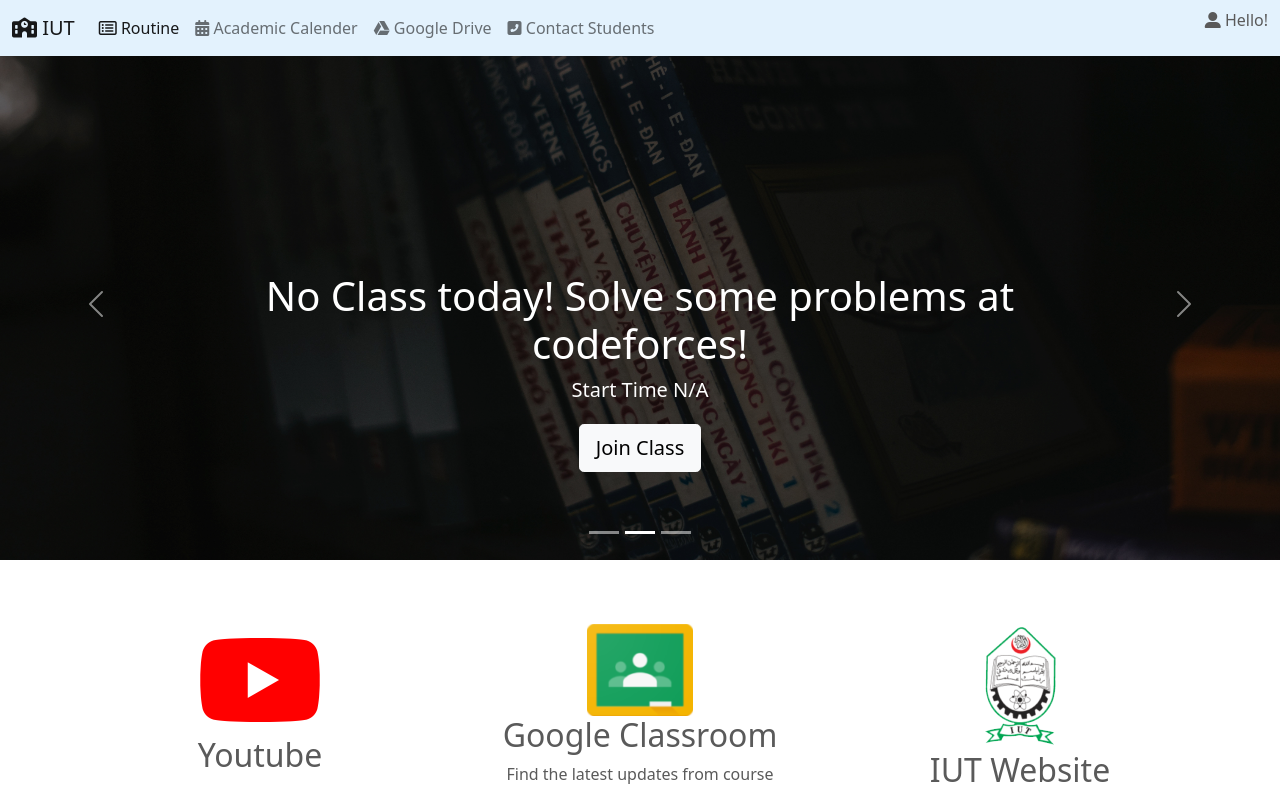
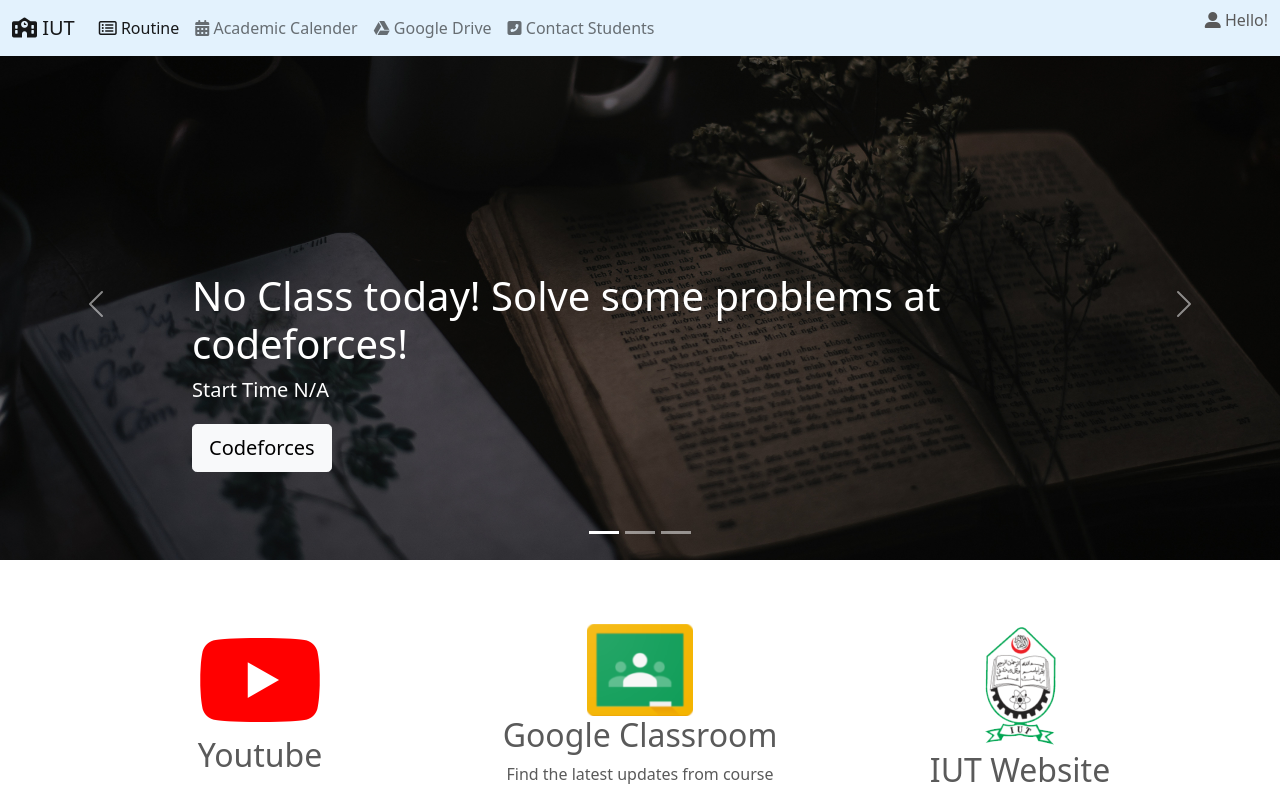
Before and after one commit to tzf101/IUT-Online-Class-Manager, a React (Create React App) app: page / in a window 1280 px wide. Shown: the top 786 px of the page. Built offline with nearby package versions, Linux system fonts and the light colour scheme.

Commit message:
button text fixed

```diff
--- a/src/components/App.jsx
+++ b/src/components/App.jsx
@@ -25,14 +25,17 @@
                 currentClassName={links[week][index].class}
                 currentClassTime={links[week][index].duration}
                 currentClassLink={links[week][index].link}
+                currentButtonText={links[week][index].buttonText}
 
                 upcomingClassName={links[week][index+1].class}
                 upcomingClassTime={links[week][index+1].duration}
                 upcomingClassLink={links[week][index+1].link}
+                upcomingButtonText={links[week][index+1].buttonText}
 
                 upcomingClassName2={links[week][index+2].class}
                 upcomingClassTime2={links[week][index+2].duration}
                 upcomingClassLink2={links[week][index+2].link}
+                upcomingButtonText2={links[week][index+2].buttonText}
             />
             <External />
             <Footer />
--- a/src/components/Carousel.jsx
+++ b/src/components/Carousel.jsx
@@ -3,7 +3,7 @@
 function Carousel(props) {
     return (
         <div>
-            <div id="myCarousel" className="carousel slide" data-bs-ride="carousel">
+            <div id="myCarousel" className="carousel slide" data-bs-ride="carousel"  data-bs-interval="20000">
                 <div className="carousel-indicators">
                     <button
                         type="button"
@@ -39,7 +39,7 @@
                                         className="btn btn-lg btn btn-light"
                                         href={props.currentClassLink}
                                     >
-                                        Join Class
+                                        {props.currentButtonText}
                                     </a>
                                 </p>
                             </div>
@@ -56,7 +56,7 @@
                                         className="btn btn-lg btn btn-light"
                                         href={props.upcomingClassLink}
                                     >
-                                        Join Class
+                                        {props.upcomingButtonText}
                                     </a>
                                 </p>
                             </div>
@@ -73,7 +73,7 @@
                                         className="btn btn-lg btn btn-light"
                                         href={props.upcomingClassLink2}
                                     >
-                                        Join Class
+                                        {props.upcomingButtonText2}
                                     </a>
                                 </p>
                             </div>
--- a/src/components/classDetails.js
+++ b/src/components/classDetails.js
@@ -7,71 +7,83 @@
             end: 2359,
             week: "Sunday",
             duration: "N/A",
-        link: "https://codeforces.com/"
+            buttonText: "Codeforces",
+            link: "https://codeforces.com/",
         },
         {
             class: "No Class today! Solve some problems at codeforces!",
             end: 2359,
             week: "Sunday",
             duration: "N/A",
-        link: "https://codeforces.com/"
+            buttonText: "Codeforces",
+            link: "https://codeforces.com/",
         },
         {
             class: "No Class today! Solve some problems at codeforces!",
             end: 2359,
             week: "Sunday",
             duration: "N/A",
-        link: "https://codeforces.com/"
+            buttonText: "Codeforces",
+            link: "https://codeforces.com/",
         },
         {
             class: "No Class today! Solve some problems at codeforces!",
             end: 2359,
             week: "Sunday",
             duration: "N/A",
-        link: "https://codeforces.com/"
+            buttonText: "Codeforces",
+            link: "https://codeforces.com/",
         },
         {
             class: "No Class today! Solve some problems at codeforces!",
             end: 2359,
             week: "Sunday",
             duration: "N/A",
-        link: "https://codeforces.com/"
+            buttonText: "Codeforces",
+            link: "https://codeforces.com/",
         },
         {
             class: "No Class today! Solve some problems at codeforces!",
             end: 2359,
             week: "Sunday",
             duration: "N/A",
-        link: "https://codeforces.com/"
+            buttonText: "Codeforces",
+            link: "https://codeforces.com/",
         },
         {
             class: "No Class today! Solve some problems at codeforces!",
             end: 2359,
             week: "Sunday",
             duration: "N/A",
-        link: "https://codeforces.com/"
-    }],
+            buttonText: "Codeforces",
+            link: "https://codeforces.com/",
+        },
+    ],
     //Monday
-    [{
+    [
+        {
             class: "CSE 4303 - Sabbir Ahmed",
             end: 1150,
             week: "Monday",
             duration: "10.50 - 11.50 am",
-        link: "https://codeforces.com/"
+            buttonText: "Join Class",
+            link: "https://codeforces.com/",
         },
         {
             class: "MATH 4341 - Mohsinul Kabir Shanto",
             end: 1300,
             week: "Monday",
             duration: "12:00 - 1:00pm",
-        link: "https://codeforces.com/"
+            buttonText: "Join Class",
+            link: "https://codeforces.com/",
         },
         {
             class: "EEE 4383",
             end: 1430,
             week: "Monday",
             duration: "N/A",
-        link: "https://codeforces.com/"
+            buttonText: "Codeforces",
+            link: "https://codeforces.com/",
         },
         //Class Finished for Monday
         {
@@ -79,64 +91,75 @@
             end: 2359,
             week: "Monday",
             duration: "N/A",
-        link: "https://codeforces.com/"
+            buttonText: "Codeforces",
+            link: "https://codeforces.com/",
         },
         {
             class: "No Class today! Solve some problems at codeforces!",
             end: 2359,
             week: "Monday",
             duration: "N/A",
-        link: "https://codeforces.com/"
+            buttonText: "Codeforces",
+            link: "https://codeforces.com/",
         },
         {
             class: "No Class today! Solve some problems at codeforces!",
             end: 2359,
             week: "Monday",
             duration: "N/A",
-        link: "https://codeforces.com/"
+            buttonText: "Codeforces",
+            link: "https://codeforces.com/",
         },
         {
             class: "No Class today! Solve some problems at codeforces!",
             end: 2359,
             week: "Monday",
             duration: "N/A",
-        link: "https://codeforces.com/"
+            buttonText: "Codeforces",
+            link: "https://codeforces.com/",
         },
         {
             class: "No Class today! Solve some problems at codeforces!",
             end: 2359,
             week: "Sunday",
             duration: "N/A",
-        link: "https://codeforces.com/"
-    },],
+            buttonText: "Codeforces",
+            link: "https://codeforces.com/",
+        },
+    ],
     //Tuesday
-    [{
+    [
+        {
             class: "CSE 4305 - Md. Hamjajul Ashmafee",
             end: 1040,
             week: "Tuesday",
             duration: "9:40 - 10:40 am",
-        link: "https://codeforces.com/"
+            buttonText: "Join Class",
+            link: "https://codeforces.com/",
         },
         {
             class: "CSE 4303 - Sabbir Ahmed",
             end: 1150,
             week: "Tuesday",
             duration: "12:00 - 1:00pm",
-        link: "https://codeforces.com/"
+            buttonText: "Join Class",
+            link: "https://codeforces.com/",
         },
         {
             class: "CSE 4307 - Abu Raihan Mostofa Kamal",
             end: 1300,
             week: "Tuesday",
             duration: "12:00 - 1:00 pm",
-        link: "https://codeforces.com/"
+            buttonText: "Join Class",
+            link: "https://codeforces.com/",
         },
         {
             class: "EEE 4384 - (1A/1B)",
             end: 1540,
             week: "Tuesday",
             duration: "1:30 - 3:40 pm",
-        link: "https://codeforces.com/"
+            buttonText: "Join Class",
+            link: "https://codeforces.com/",
         },
         //Class Finished for Tuesday
         {
@@ -144,50 +167,59 @@
             end: 2359,
             week: "Tuesday",
             duration: "N/A",
-        link: "https://codeforces.com/"
+            buttonText: "Codeforces",
+            link: "https://codeforces.com/",
         },
         {
             class: "No Class today! Solve some problems at codeforces!",
             end: 2359,
             week: "Tuesday",
             duration: "N/A",
-        link: "https://codeforces.com/"
+            buttonText: "Codeforces",
+            link: "https://codeforces.com/",
         },
         {
             class: "No Class today! Solve some problems at codeforces!",
             end: 2359,
             week: "Tuesday",
             duration: "N/A",
-        link: "https://codeforces.com/"
-    }],
+            buttonText: "Codeforces",
+            link: "https://codeforces.com/",
+        },
+    ],
     //Wednesday
-    [{
+    [
+        {
             class: "CSE 4304 - 1A (SA, L_3)",
             end: 1150,
             week: "Wednesday",
             duration: "9:40 - 11:50 am",
-        link: "https://codeforces.com/"
+            buttonText: "Join Class",
+            link: "https://codeforces.com/",
         },
         {
             class: "CSE 4304 - 1B (AJ, MHA)",
             end: 1150,
             week: "Wednesday",
             duration: "12:00 - 1:00pm",
-        link: "https://codeforces.com/"
+            buttonText: "Join Class",
+            link: "https://codeforces.com/",
         },
         {
             class: "CSE 4307 - Abu Raihan Mostofa Kamal",
             end: 1300,
             week: "Wednesday",
             duration: "12:00 - 1:00 pm",
-        link: "https://codeforces.com/"
+            buttonText: "Join Class",
+            link: "https://codeforces.com/",
         },
         {
             class: "EEE 4383",
             end: 1430,
             week: "Wednesday",
             duration: "1:30 - 2:40 pm",
-        link: "https://codeforces.com/"
+            buttonText: "Join Class",
+            link: "https://codeforces.com/",
         },
         //Class Finished for Wednesday
         {
@@ -195,43 +227,51 @@
             end: 2359,
             week: "Wednesday",
             duration: "N/A",
-        link: "https://codeforces.com/"
+            buttonText: "Codeforces",
+            link: "https://codeforces.com/",
         },
         {
             class: "No Class today! Solve some problems at codeforces!",
             end: 2359,
             week: "Wednesday",
             duration: "N/A",
-        link: "https://codeforces.com/"
+            buttonText: "Codeforces",
+            link: "https://codeforces.com/",
         },
         {
             class: "No Class today! Solve some problems at codeforces!",
             end: 2359,
             week: "Wednesday",
             duration: "N/A",
-        link: "https://codeforces.com/"
-    }],
+            buttonText: "Codeforces",
+            link: "https://codeforces.com/",
+        },
+    ],
     //Thursday
-    [{
+    [
+        {
             class: "CSE 4300 - Md. Hamjajul Ashmafee ",
             end: 1040,
             week: "Thursday",
             duration: "9:40 - 10:40 am",
-        link: "https://codeforces.com/"
+            buttonText: "Join Class",
+            link: "https://codeforces.com/",
         },
         {
             class: "CSE 4301 -  Faisal Hussain",
             end: 1300,
             week: "Thursday",
             duration: "12:00 - 1:00pm",
-        link: "https://codeforces.com/"
+            buttonText: "Join Class",
+            link: "https://codeforces.com/",
         },
         {
             class: "CSE 4302 - 1A (FH,L_7)",
             end: 1650,
             week: "Thursday",
             duration: "2:40 - 4:50 pm",
-        link: "https://codeforces.com/"
+            buttonText: "Join Class",
+            link: "https://codeforces.com/",
         },
         //Class Finished for Thursday
         {
@@ -239,64 +279,75 @@
             end: 2359,
             week: "Thursday",
             duration: "N/A",
-        link: "https://codeforces.com/"
+            buttonText: "Codeforces",
+            link: "https://codeforces.com/",
         },
         {
             class: "No Class today! Solve some problems at codeforces!",
             end: 2359,
             week: "Thursday",
             duration: "N/A",
-        link: "https://codeforces.com/"
+            buttonText: "Codeforces",
+            link: "https://codeforces.com/",
         },
         {
             class: "No Class today! Solve some problems at codeforces!",
             end: 2359,
             week: "Thursday",
             duration: "N/A",
-        link: "https://codeforces.com/"
+            buttonText: "Codeforces",
+            link: "https://codeforces.com/",
         },
         {
             class: "No Class today! Solve some problems at codeforces!",
             end: 2359,
             week: "Thursday",
             duration: "N/A",
-        link: "https://codeforces.com/"
-    }],
+            buttonText: "Codeforces",
+            link: "https://codeforces.com/",
+        },
+    ],
     //Friday
-    [{
+    [
+        {
             class: "CSE 4304 - 1B (SA, SI)",
             end: 1150,
             week: "Friday",
             duration: "9:40 - 11:50 am",
-        link: "https://codeforces.com/"
+            buttonText: "Join Class",
+            link: "https://codeforces.com/",
         },
         {
             class: "CSE 4304 -  1A (AJ, MHA)",
             end: 1150,
             week: "Friday",
             duration: "9:40 - 11:50 am",
-        link: "https://codeforces.com/"
+            buttonText: "Join Class",
+            link: "https://codeforces.com/",
         },
         {
             class: "MATH 4341 - Mohsinul Kabir Shanto",
             end: 1300,
             week: "Friday",
             duration: "12:00 - 1:00 pm",
-        link: "https://codeforces.com/"
+            buttonText: "Join Class",
+            link: "https://codeforces.com/",
         },
         {
             class: "CSE 4301 - Faisal Hussain",
             end: 1430,
             week: "Friday",
             duration: "1:30 - 2:30 pm",
-        link: "https://codeforces.com/"
+            buttonText: "Join Class",
+            link: "https://codeforces.com/",
         },
         {
             class: "CSE 4302 - 1B (FH, L_7)",
             end: 1650,
             week: "Friday",
             duration: "2:40 - 4:50 pm",
-        link: "https://codeforces.com/"
+            buttonText: "Join Class",
+            link: "https://codeforces.com/",
         },
         //Class Finished for Thursday
         {
@@ -304,15 +355,18 @@
             end: 2359,
             week: "Friday",
             duration: "N/A",
-        link: "https://codeforces.com/"
+            buttonText: "Codeforces",
+            link: "https://codeforces.com/",
         },
         {
             class: "No Class today! Solve some problems at codeforces!",
             end: 2359,
             week: "Friday",
             duration: "N/A",
-        link: "https://codeforces.com/"
-    }],
+            buttonText: "Codeforces",
+            link: "https://codeforces.com/",
+        },
+    ],
     //Saturday
     [
         //Class Finished for Saturday
@@ -321,50 +375,58 @@
             end: 2359,
             week: "Saturday",
             duration: "N/A",
-        link: "https://codeforces.com/"
+            buttonText: "Codeforces",
+            link: "https://codeforces.com/",
         },
         {
             class: "No Class today! Solve some problems at codeforces!",
             end: 2359,
             week: "Saturday",
             duration: "N/A",
-        link: "https://codeforces.com/"
+            buttonText: "Codeforces",
+            link: "https://codeforces.com/",
         },
         {
             class: "No Class today! Solve some problems at codeforces!",
             end: 2359,
             week: "Saturday",
             duration: "N/A",
-        link: "https://codeforces.com/"
+            buttonText: "Codeforces",
+            link: "https://codeforces.com/",
         },
         {
             class: "No Class today! Solve some problems at codeforces!",
             end: 2359,
             week: "Saturday",
             duration: "N/A",
-        link: "https://codeforces.com/"
+            buttonText: "Codeforces",
+            link: "https://codeforces.com/",
         },
         {
             class: "No Class today! Solve some problems at codeforces!",
             end: 2359,
             week: "Saturday",
             duration: "N/A",
-        link: "https://codeforces.com/"
+            buttonText: "Codeforces",
+            link: "https://codeforces.com/",
         },
         {
             class: "No Class today! Solve some problems at codeforces!",
             end: 2359,
             week: "Saturday",
             duration: "N/A",
-        link: "https://codeforces.com/"
+            buttonText: "Codeforces",
+            link: "https://codeforces.com/",
         },
         {
             class: "No Class today! Solve some problems at codeforces!",
             end: 2359,
             week: "Saturday",
             duration: "N/A",
-        link: "https://codeforces.com/"
-    }]
+            buttonText: "Codeforces",
+            link: "https://codeforces.com/",
+        },
+    ],
 ];
 
 export default links;
```
Lines whose indentation alone changed are shown as unchanged.
